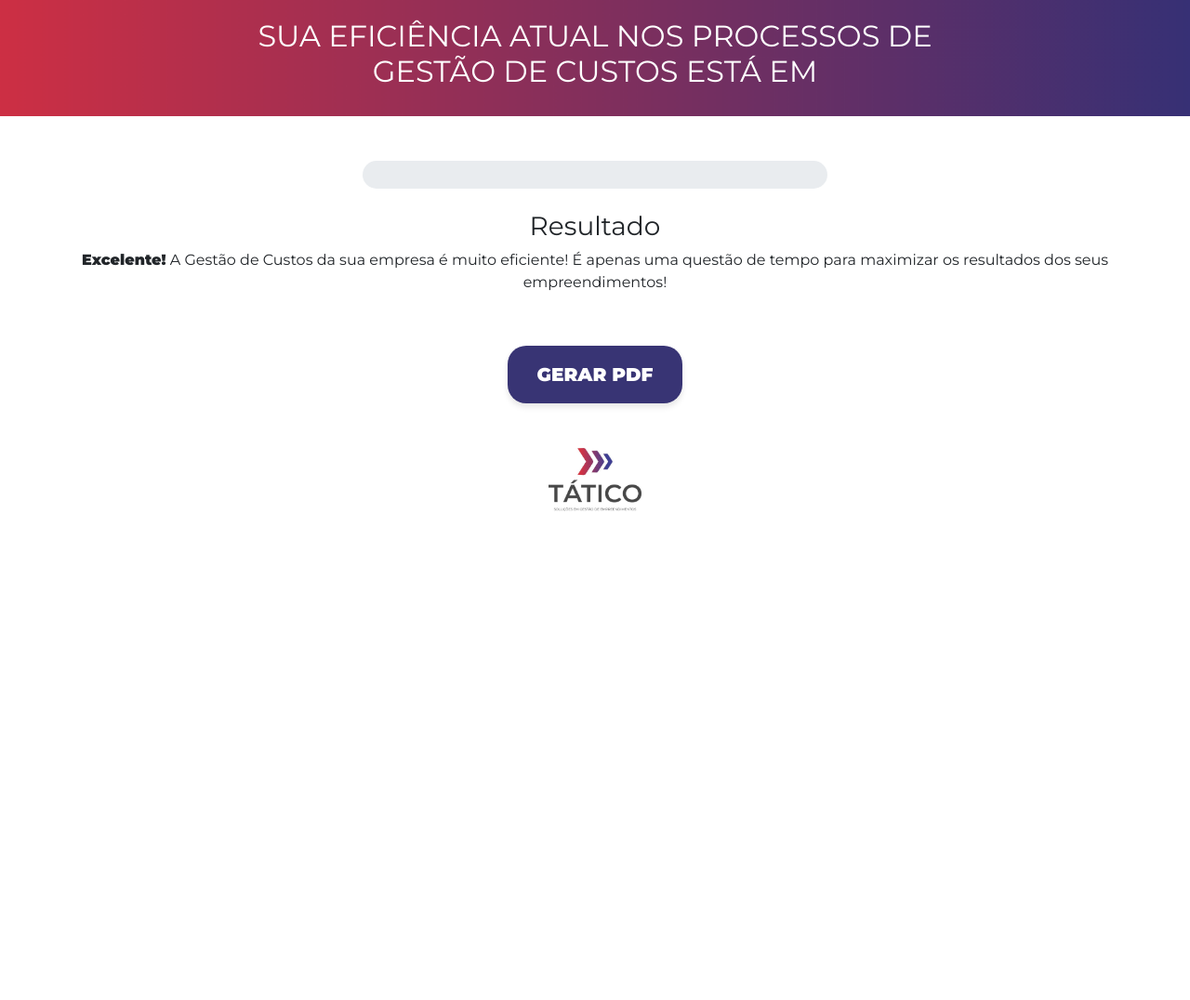
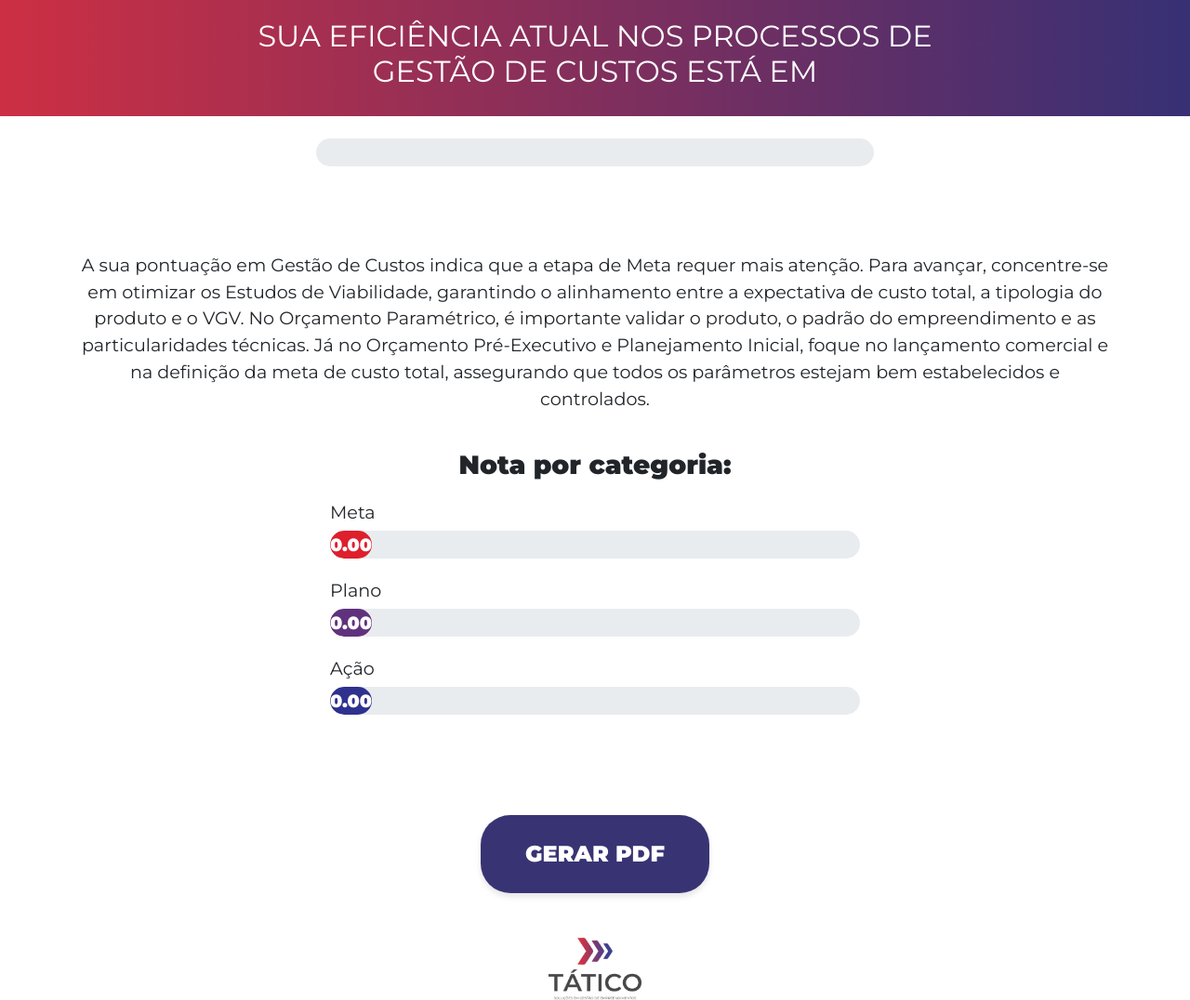
Before and after one commit to lucasdsx/calculadoraeficiencia, a Flask app: template calculadoraeficiencia/templates/resultado.html in a window 1280 px wide. Shown: the whole page at 93% size. Before the commit the page ends 550 px from the top, so only its background shows below. Run offline with Flask 3, Linux system fonts and the light colour scheme; the template is opened without the code that fills it, so the values that code supplies are empty; some libraries are stand-ins or nearby versions.

Commit message:
versao 1

```diff
--- a/calculadoraeficiencia/__init__.py
+++ b/calculadoraeficiencia/__init__.py
@@ -4,7 +4,7 @@
 import os
 
 app = Flask(__name__)
-app.config["SQLALCHEMY_DATABASE_URI"] = os.getenv("DATABASE_URL")
+app.config["SQLALCHEMY_DATABASE_URI"] =  "mysql+pymysql://root:admin@localhost/clientes"
 app.config['SECRET_KEY'] = 'admin'
 database = SQLAlchemy(app)
 
--- a/calculadoraeficiencia/templates/resultado.html
+++ b/calculadoraeficiencia/templates/resultado.html
@@ -21,127 +21,351 @@
     .header-section h2 {
       font-weight: 400;
     }
-    .nivel {
-      font-size: 2rem;
-      background-color: #8a2be2;
-      display: inline-block;
-      padding: 10px 20px;
-      border-radius: 10px;
+
+    /* Estilos para a barra de progresso geral */
+    .progress-geral {
+      height: 60px; /* Aumentado para 60px */
+      width: 100%;
+      max-width: 800px; /* Aumentado o max-width para destacar */
+      margin: 0 auto;
+      background-color: #e9ecef;
+      border-radius: 30px; /* Aumentado o border-radius */
     }
-    .nota-por-categoria {
-      margin-top: 20px;
+
+    .progress-geral .progress-bar {
+      font-size: 2rem; /* Aumentado para destacar mais o texto */
+      line-height: 60px; /* Alinhado ao centro verticalmente */
+      font-weight: 900;
+      border-radius: 30px; /* Aumentado o border-radius */
+      background-color: #575759;
     }
+
+    .categories {
+      width: 100%;
+      max-width: 600px;
+      margin: 0 auto;
+      justify-content: center;
+      align-content: center;
+    }
+
+    .categories h2 {
+      font-size: 1.75rem;
+      margin-bottom: 20px;
+      font-weight: bold;
+      text-align: center;
+    }
+
+    .category {
+      margin-bottom: 20px;
+    }
+
+    .category p {
+      font-size: 1.2rem;
+      margin-bottom: 5px;
+    }
+
     .progress {
-      height: 30px;
+      height: 30px; /* Mantido para as barras individuais */
+      width: 100%;
+      max-width: 600px;
+      margin: 0 auto;
+      background-color: #e9ecef;
       border-radius: 15px;
-      width: 100%;
-      max-width: 500px;
-      margin: 0 auto;
     }
+
     .progress-bar {
       font-size: 1.2rem;
       line-height: 30px;
       font-weight: 900;
+      border-radius: 15px;
+      background-color: #e9ecef;
     }
+
     .progress-bar-blue {
       background-color: #2f318f;
     }
+
     .progress-bar-purple {
       background-color: #60327d;
     }
+
     .progress-bar-red {
       background-color: #de1f2c;
     }
+
     .progress-bar-gray {
       background-color: #575759;
     }
+
     .btn-pdf {
       background-color: #383474;
       color: white;
       font-family: "Montserrat", sans-serif;
       font-weight: 600;
-      padding: 1rem 2rem;
+      padding: 1.5rem 3rem; /* Aumentado para 1.5rem de altura e 3rem de largura */
       border: none;
-      border-radius: 1.25rem;
+      border-radius: 2rem; /* Aumentado o border-radius */
       text-decoration: none;
-      font-size: 1.25rem;
+      font-size: 1.5rem; /* Aumentado o tamanho da fonte */
       display: inline-block;
-      margin-top: 2rem;
+      margin-top: 2.5rem; /* Aumentado o espaçamento superior */
       cursor: pointer;
       box-shadow: 0 4px 6px rgba(0, 0, 0, 0.1);
     }
+
     .btn-pdf:hover {
       background-color: #CD2F44;
-      text-decoration: none; /* Remover sublinhado ao passar o mouse */
-      color:white;
+      text-decoration: none;
+      color: white;
     }
+
     .btn-pdf:link,
     .btn-pdf:visited {
-      text-decoration: none; /* Remover sublinhado */
+      text-decoration: none;
     }
+
     p {
       font-weight: 400;
+      font-size: 1.2rem; /* Aumentando o tamanho da fonte para igualar ao category p */
     }
+
     p strong {
       font-weight: 700;
     }
+
     h3 {
-      font-weight: 500; /* Ajustar o peso para ser menos grosso */
+      font-weight: 700;
     }
+
+    /* Estilos para as caixas de níveis */
+    .box {
+      width: 30%;
+      padding: 20px;
+      border: 1px solid #ccc;
+      border-radius: 5px;
+      background-color: #fafafa;
+      transition: background-color 0.3s, border-color 0.3s;
+    }
+
+    .selected {
+      background-color: #eeedff;
+      border: 2px solid #383474;
+      position: relative;
+    }
+
+    .selected::after {
+      content: "✔";
+      font-size: 20px;
+      color: #383474;
+      position: absolute;
+      top: 10px;
+      right: 10px;
+    }
+
+    .box h3 {
+      margin-top: 0;
+    }
+
+    .box p {
+      margin-bottom: 0;
+    }
+
+    /* Responsividade */
+    @media (max-width: 768px) {
+      .header-section h2 {
+        font-size: 1.5rem;
+      }
+
+      .progress-geral {
+        height: 50px; /* Reduzido um pouco para telas menores */
+        max-width: 100%;
+      }
+
+      .progress-geral .progress-bar {
+        font-size: 1.5rem; /* Ajustado para telas menores */
+        line-height: 50px;
+      }
+
+      .categories h2 {
+        font-size: 1.25rem;
+      }
+
+      .progress {
+        height: 25px; /* Ajustado para telas menores */
+        max-width: 100%;
+      }
+
+      .progress-bar {
+        font-size: 1rem;
+        line-height: 25px;
+      }
+
+      .box {
+        width: 100%;
+        margin-bottom: 20px;
+      }
+
+      .btn-pdf {
+        font-size: 1.25rem; /* Ajustado o tamanho da fonte */
+        padding: 1.25rem 2.5rem; /* Ajustado o padding */
+      }
+    }
+
+    @media (max-width: 576px) {
+      .header-section h2 {
+        font-size: 1.25rem;
+      }
+
+      .progress-geral {
+        height: 45px; /* Ajustado ainda mais para telas muito pequenas */
+        max-width: 100%;
+      }
+
+      .progress-geral .progress-bar {
+        font-size: 1.25rem; /* Ajustado para telas menores */
+        line-height: 45px;
+      }
+
+      .categories h2 {
+        font-size: 1rem;
+      }
+
+      .progress {
+        height: 20px; /* Ajustado para telas menores */
+        max-width: 100%;
+      }
+
+      .progress-bar {
+        font-size: 0.875rem;
+        line-height: 20px;
+      }
+
+      .btn-pdf {
+        font-size: 1rem; /* Ajustado o tamanho da fonte */
+        padding: 1rem 2rem; /* Ajustado o padding */
+      }
+    }
+
   </style>
 </head>
 <body>
-  <div class="container-fluid text-center header-section">
+  <!-- Seção de Cabeçalho -->
+  <section class="header-section text-center">
+    <div class="container-fluid">
       <h2>SUA EFICIÊNCIA ATUAL NOS PROCESSOS DE<br> GESTÃO DE CUSTOS ESTÁ EM</h2>
     </div>
+  </section>
 
-  <div class="container mt-5">
-    <div class="nota-por-categoria">
-      <div class="progress">
-        <div class="progress-bar
-          {% if resultado.pesototal < 5 %} progress-bar-gray
-          {% elif resultado.pesototal < 7 %} progress-bar-red
-          {% elif resultado.pesototal < 8.5 %} progress-bar-purple
-          {% else %} progress-bar-blue
-          {% endif %}"
-          style="width: {{ (resultado.pesototal / 10) * 100 }}%;">
+  <br>
+
+  <!-- Seção de Progresso Total -->
+  <section>
+    <div class="container">
+      <div class="category">
+        <div class="progress progress-geral">
+          <div class="progress-bar" style="width: {{ (resultado.pesototal / 10) * 100 }}%;">
             {{ resultado.pesototal }}
           </div>
         </div>
       </div>
+    </div>
+  </section>
+
   <br>
-    <h3 class="text-center">Resultado</h3> <!-- Peso da fonte ajustado -->
+
+  <!-- Seção de Mensagem com Base no Resultado -->
+<section>
+    <div class="container mt-5">
       <div class="text-center">
-      {% if resultado.pesototal < 5 %}
-        <p><strong>Atenção!</strong> Os processos de Gestão de Custos da sua empresa ainda estão engatinhando. Porém, não precisa se preocupar! Conte com a TÁTICO, que garantimos em fazer esse foguete decolar rapidinho!</p>
-      {% elif resultado.pesototal < 7 %}
-        <p><strong>Legal!</strong> Os processos de Gestão de Custos da sua empresa estão em desenvolvimento. Para acelerar essa evolução, a TÁTICO pode auxiliar a sua empresa! Conte com a gente!</p>
-      {% elif resultado.pesototal < 8.5 %}
-        <p><strong>Muito Bom!</strong>  Os processos de Gestão de Custos da sua empresa estão bem definidos! Ainda existem alguns pontos de melhoria, mas vocês estão no caminho certo! Contem com a TÁTICO, caso precisem acelerar esta evolução!</p>
-      {% else %}
-        <p><strong>Excelente!</strong> A Gestão de Custos da sua empresa é muito eficiente! É apenas uma questão de tempo para maximizar os resultados dos seus empreendimentos!</p>
+         {% set nota_meta = (resultado.pesometa / 2.45) * 10 %}
+            {% set nota_plano = (resultado.pesoplano / 4.85) * 10 %}
+            {% set nota_acao = (resultado.pesoacao / 2.7) * 10 %}
+            {% set menor_nota = [nota_meta, nota_plano, nota_acao]|min %}
+        {% if menor_nota == nota_meta %}
+          <p>A sua pontuação em Gestão de Custos indica que a etapa de Meta requer mais atenção. Para avançar, concentre-se em otimizar os Estudos de Viabilidade, garantindo o alinhamento entre a expectativa de custo total, a tipologia do produto e o VGV. No Orçamento Paramétrico, é importante validar o produto, o padrão do empreendimento e as particularidades técnicas. Já no Orçamento Pré-Executivo e Planejamento Inicial, foque no lançamento comercial e na definição da meta de custo total, assegurando que todos os parâmetros estejam bem estabelecidos e controlados.</p>
+        {% elif menor_nota == nota_plano %}
+          <p>A sua pontuação em Gestão de Custos indica que a etapa de Plano requer mais atenção. Para melhorar nesta fase, é fundamental aprimorar a elaboração do Orçamento e Planejamento Operacional. Concentre-se na validação detalhada das composições de serviço, na correta segmentação da Estrutura Analítica de Projeto (EAP) e na prospecção de propostas comerciais para itens da Curva A.</p>
+        {% elif menor_nota == nota_acao %}
+          <p>A sua pontuação em Gestão de Custos indica que a etapa de Ação precisa
+              de atenção. Para avançar nesta etapa, é crucial concentrar-se no
+              Monitoramento e Controle dos indicadores de custo e prazo. Garanta que as
+              equipes de Suprimentos, Execução e Financeiro estejam devidamente
+              treinadas e engajadas no uso das ferramentas e na inserção das
+              informações necessárias. Além disso, é importante gerenciar ativamente os
+              contratos e medições para assegurar que todos os aspectos do projeto
+              estejam sendo acompanhados de perto e ajustados conforme necessário</p>
         {% endif %}
       </div>
     </div>
-  <div class="text-center mt-4">
+  </section>
+
+
+  <br>
+
+  <!-- Seção de Progresso por Categoria -->
+  <section class="categories">
+    <div class="container">
+      <h2>Nota por categoria:</h2>
+      <div class="category">
+        <p>Meta</p>
+        <div class="progress">
+          <div class="progress-bar progress-bar-red" style="width: {{ (resultado.pesometa / 2.45) * 100 }}%;">
+            {{ "%.2f"|format((resultado.pesometa / 2.45) * 10) }}
+          </div>
+        </div>
+      </div>
+
+      <div class="category">
+        <p>Plano</p>
+        <div class="progress">
+          <div class="progress-bar progress-bar-purple" style="width: {{ (resultado.pesoplano / 4.85) * 100 }}%;">
+            {{ "%.2f"|format((resultado.pesoplano / 4.85) * 10) }}
+          </div>
+        </div>
+      </div>
+
+      <div class="category">
+        <p>Ação</p>
+        <div class="progress">
+          <div class="progress-bar progress-bar-blue" style="width: {{ (resultado.pesoacao / 2.7) * 100 }}%;">
+            {{ "%.2f"|format((resultado.pesoacao / 2.7) * 10) }}
+          </div>
+        </div>
+      </div>
+    </div>
+  </section>
+
+  <br>
+
+  <!-- Seção de Botão para Gerar PDF -->
+  <section class="text-center">
+    <div class="container mt-4">
       <a href="{{ url_for('gerar_pdf_reportlab') }}" class="btn-pdf">GERAR PDF</a>
     </div>
+  </section>
+
   <br><br>
-  <div class="text-center">
+
+  <!-- Seção de Rodapé -->
+  <section class="text-center">
+    <div class="container">
       <img src="{{ url_for('static', filename='images/TATICO_logotipo_01_colorido.jpg') }}" alt="Logo" class="img-fluid" style="max-width: 100px;">
     </div>
+  </section>
+
   <script src="https://code.jquery.com/jquery-3.5.1.slim.min.js"></script>
   <script src="https://cdn.jsdelivr.net/npm/@popperjs/core@2.5.4/dist/umd/popper.min.js"></script>
   <script src="https://stackpath.bootstrapcdn.com/bootstrap/4.5.2/js/bootstrap.min.js"></script>
-  <!-- Adicione o efeito de preenchimento da barra de progresso -->
   <script>
     document.addEventListener("DOMContentLoaded", function() {
-      var progressBar = document.querySelector(".progress-bar");
+      var progressBars = document.querySelectorAll(".progress-bar");
+      progressBars.forEach(function(progressBar) {
         var width = progressBar.style.width;
         progressBar.style.width = "0";
         setTimeout(function() {
           progressBar.style.width = width;
-      }, 100); // Atraso para iniciar a animação
+        }, 100);
+      });
     });
   </script>
 </body>
```
Also changed, not shown: calculadoraeficiencia/routes.py (+32 -15 lines). Lines whose indentation alone changed are shown as unchanged.
